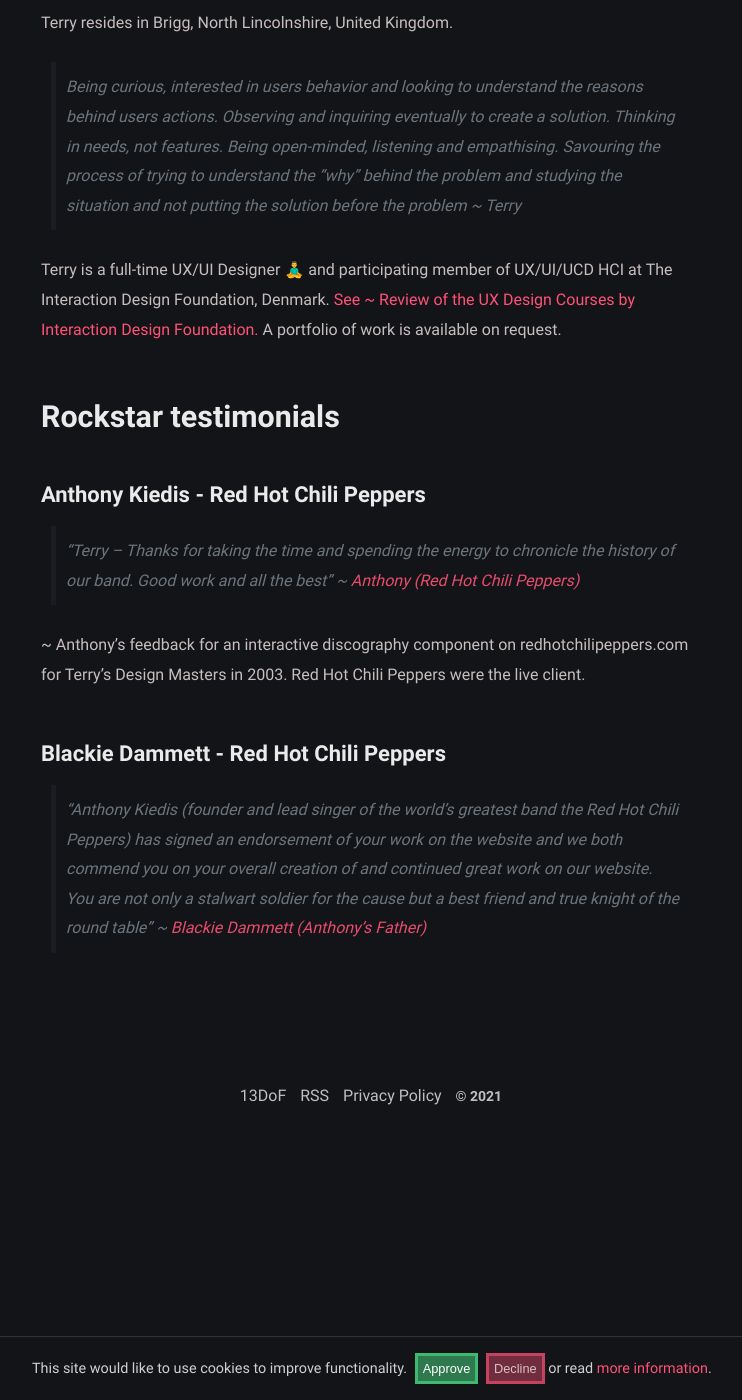
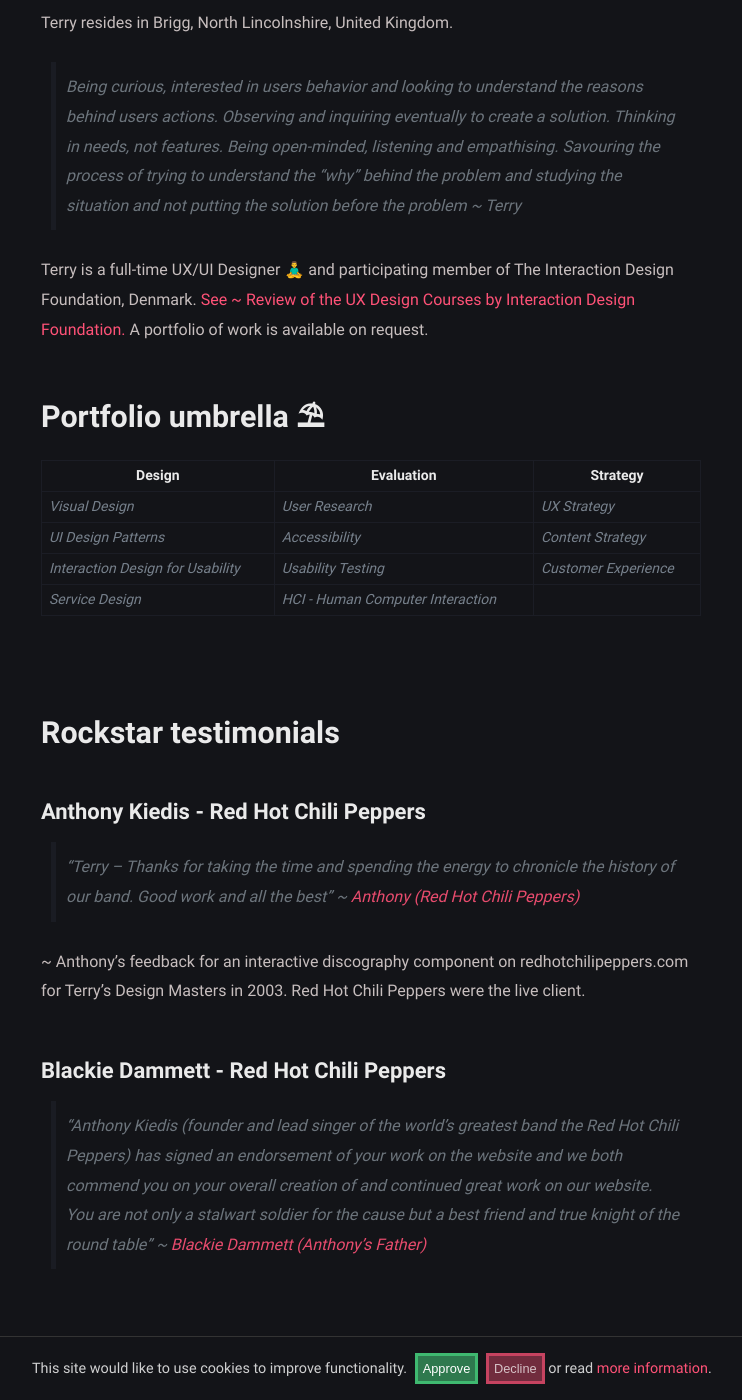
Before and after one commit to wristtattoo/jekyll-klise, a Jekyll site: the page built from about.md, in a window 1280 px wide and 1400 px high, scrolled down 531 px. Shown: the whole window, without its empty margins (269-1011 px from the left). Built offline with Jekyll 4.4.1, drawn with Linux system fonts in a browser that asks for light colours; a script that is not in the unit is left out.

Commit message:
Jekyll XXIII
Page updates et al

```diff
--- a/_data/menus.yml
+++ b/_data/menus.yml
@@ -10,7 +10,11 @@
   url: /about/
   external: false
 
-- title: 13DoF
+- title: contact
+  url: /contact/
+  external: false
+
+- title: figma
   url: /13daysoffigma/
   external: false # set true if you using external link, see below
 
--- a/_includes/footer.html
+++ b/_includes/footer.html
@@ -1,5 +1,4 @@
 <footer class="footer">
-  <a class="footer_item" href="/13daysoffigma">13DoF</a>
   <a class="footer_item" href="/feed.xml">RSS</a>
   <a class="footer_item" href="/privacy">Privacy Policy</a>
   <span class="footer_item">&copy; {{ site.time | date: "%Y" }}</span>
--- a/about.md
+++ b/about.md
@@ -4,7 +4,7 @@
 layout: page
 excerpt: A multi-disciplined, masters degree postgraduate with over 25 years practical experience in user-centered design. Being curious, interested in users behavior and looking to understand the reasons behind users actions. Observing and inquiring eventually to create a solution. ... read more.
 comments: false
-tags: about UX UI UCD HCI
+tags: about
 ---
 
 A multi-disciplined, masters degree postgraduate with over 25 years practical experience in user-centered design.
@@ -15,8 +15,18 @@
 
 > Being curious, interested in users behavior and looking to understand the reasons behind users actions. Observing and inquiring eventually to create a solution. Thinking in needs, not features. Being open-minded, listening and empathising. Savouring the process of trying to understand the "why" behind the problem and studying the situation and not putting the solution before the problem ~ Terry
 
-Terry is a full-time UX/UI Designer 🧘‍♂️ and participating member of UX/UI/UCD HCI at The Interaction Design Foundation, Denmark. <a href="/interaction-design-foundation-review" title="Review of the UX Design Courses by Interaction Design Foundation" alt="Review of the UX Design Courses by Interaction Design Foundation">See ~ Review of the UX Design Courses by Interaction Design Foundation.</a> A portfolio of work is available on request.
+Terry is a full-time UX/UI Designer 🧘‍♂️ and participating member of The Interaction Design Foundation, Denmark. <a href="/interaction-design-foundation-review" title="Review of the UX Design Courses by Interaction Design Foundation" alt="Review of the UX Design Courses by Interaction Design Foundation">See ~ Review of the UX Design Courses by Interaction Design Foundation.</a> A portfolio of work is available on request.
 
+# Portfolio umbrella ⛱
+
+| Design | Evaluation | Strategy |
+--- | --- | ---
+|Visual Design |User Research|UX Strategy|
+|UI Design Patterns|Accessibility|Content Strategy|
+|Interaction Design for Usability|Usability Testing|Customer Experience|
+|Service Design|HCI - Human Computer Interaction| |
+
+<br>
 # Rockstar testimonials
 ## Anthony Kiedis - Red Hot Chili Peppers
 
```
Also changed, not shown: contact.md (added, +27 -0 lines).
